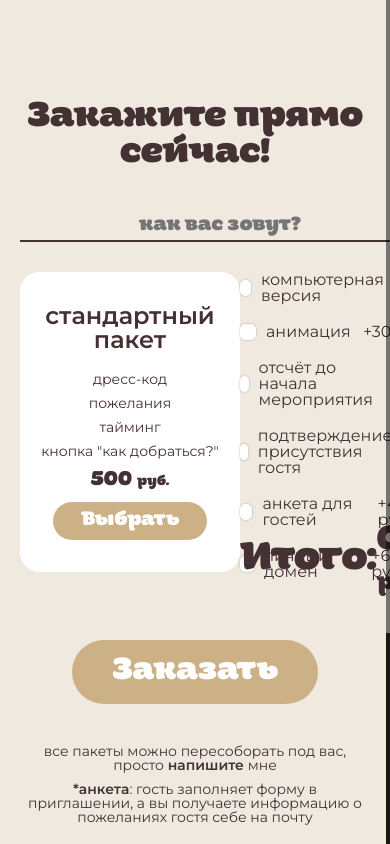
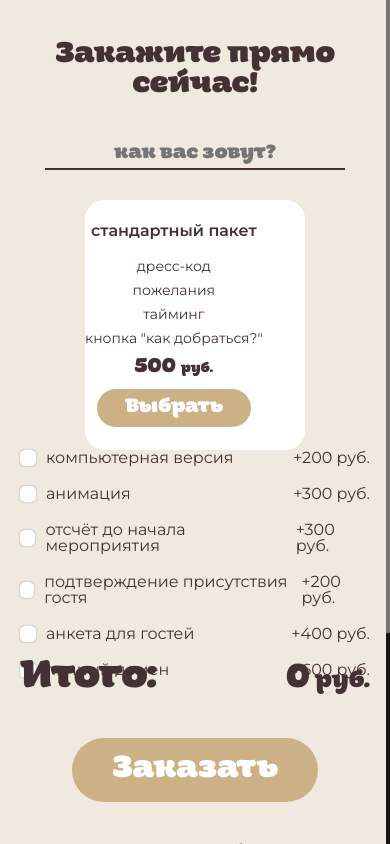
Before and after one commit to sem-a/nas.invite, a PHP site: page / in a window 390 px wide, after a click that opens the changed part. Run offline with PHP 8.4, Linux system fonts and the light colour scheme.

Commit message:
Add files via upload

```diff
--- /dev/null
+++ b/css/mobile.css
@@ -0,0 +1,48 @@
+@media screen and (max-width: 390px) {
+    .second__flex {
+        flex-direction: column;
+    }
+    .second__image {
+        margin-left: 0px;
+        margin-top: 40px;
+    }
+    .second__image img {
+        width: 150px;
+    }
+    .third__line {
+        display: none;
+    }
+    .third__grid {
+        display: flex;
+        flex-direction: column;
+        justify-content: center;
+        align-self: center;
+    }
+    .third__text {
+        text-align: center;
+    }
+    .mobile {
+        display: none;
+    }
+    .fourth__h2 {
+        margin-top: 40px;
+        font-size: 30px;
+    }
+    input.fourth__form-input {
+        font-size: 20px;
+        width: 300px;
+    }
+    .fourth__grid {
+        display: flex;
+        flex-direction: column;
+    }
+    .fourth__card {
+        height: 250px;
+    }
+    .fourth__card-title h3 {
+        font-size: 16px;
+    }
+    label.fourth__card-label {
+        height: 250px;
+    }
+}
--- a/index.html
+++ b/index.html
@@ -10,6 +10,7 @@
     <link href="https://fonts.googleapis.com/css2?family=Montserrat:wght@300;400;600&display=swap" rel="stylesheet">
     <link rel="stylesheet" href="css/null.css">
     <link rel="stylesheet" href="css/style.css">
+    <link rel="stylesheet" href="css/mobile.css">
 
 
     <title>nas.invite</title>
@@ -64,25 +65,25 @@
                             <div class="screen__title third__h2">
                                 <h2>электронное</h2>
                             </div>
-                            <div class="screen__title third__h2">
+                            <div class="screen__title third__h2 mobile">
                                 <h2>бумажное</h2>
                             </div>
                             <div class="third__text">
                                 <p>подготовка занимает <span class="third__text-span">пару дней</span></p>
                             </div>
-                            <div class="third__text third__text-flex">
+                            <div class="third__text third__text-flex mobile">
                                 <p>печать в типографии занимает <span class="third__text-span">около 2-х недель</span></p>
                             </div>
                             <div class="third__text">
                                 <p><span class="third__text-span">низкая</span> стоимость</p>
                             </div>
-                            <div class="third__text third__text-flex">
+                            <div class="third__text third__text-flex mobile">
                                 <p>типография и ручная работа стоит гораздо <span class="third__text-span">дороже</span></p>
                             </div>
                             <div class="third__text">
                                 <p>можно <span class="third__text-span">быстро</span> отправить в любой соц. сети</p>
                             </div>
-                            <div class="third__text third__text-flex">
+                            <div class="third__text third__text-flex mobile">
                                 <p>вручить пригласительное каждому <span class="third__text-span">лично</span> в руки</p>
                             </div>
                         </div>
```
Also changed, not shown: css/style.css (line endings or trailing spaces).
